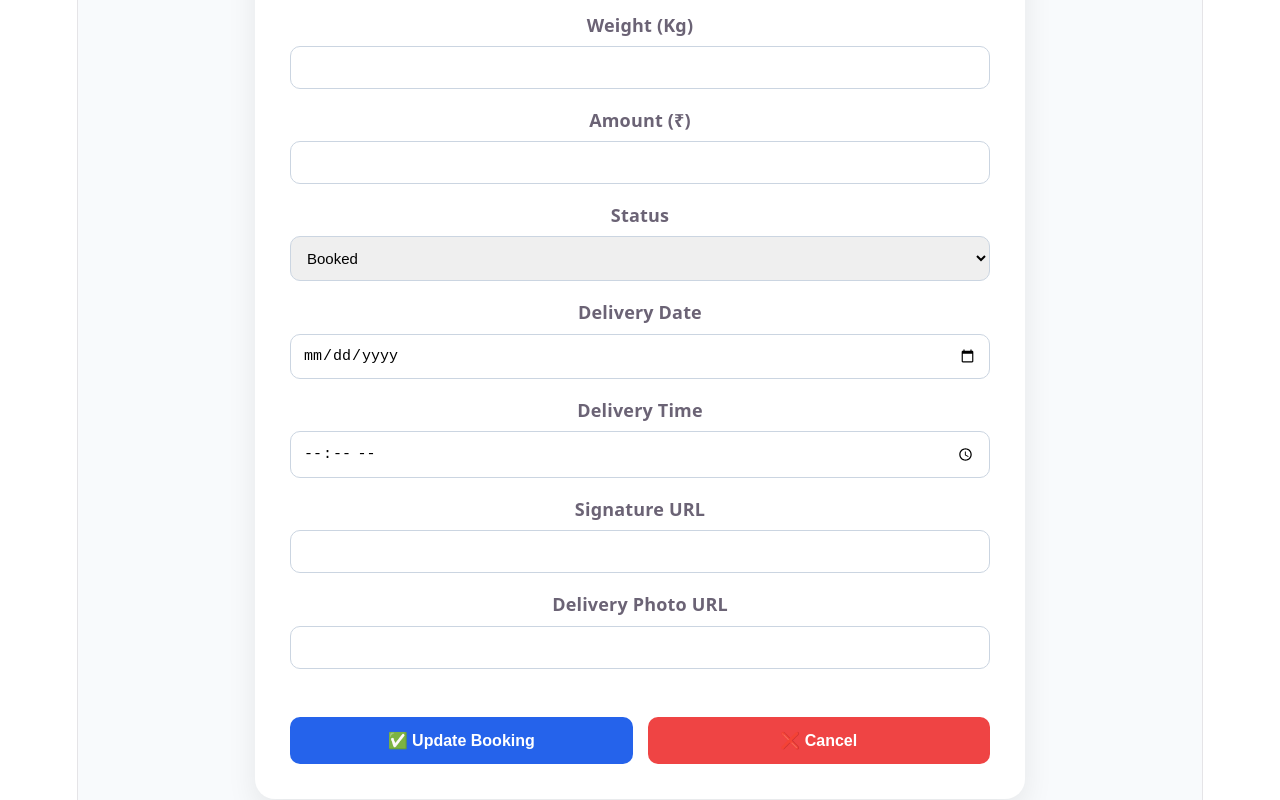
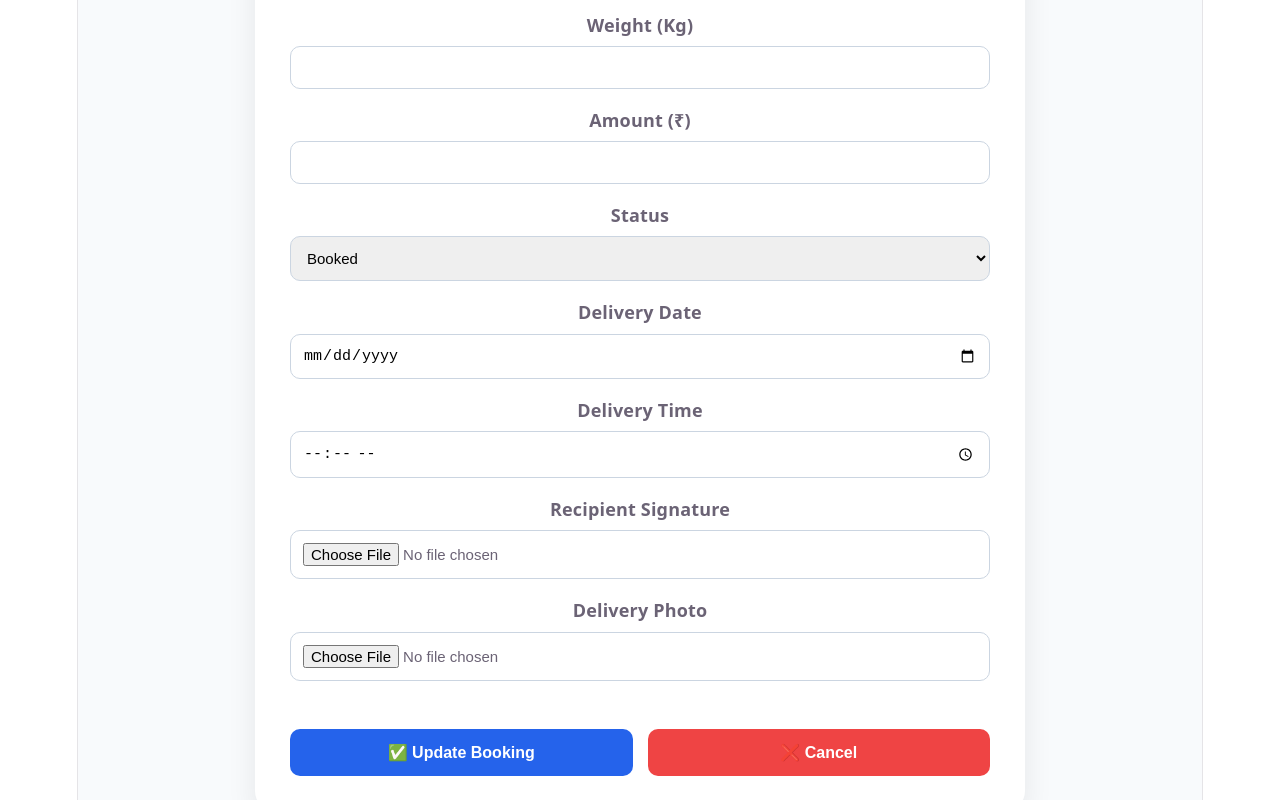
Before and after one commit to Raiki-rani/utkarsh-enterprises-frontend, a React (Vite) app: page /bookings/edit/1 in a window 1280 px wide. Shown: the part 1124-1924 px from the top of the page. Built offline with nearby package versions, Linux system fonts and the light colour scheme; no server answers; sample sign-in values are in the browser's storage.

Commit message:
Added upload in edit

```diff
--- a/src/pages/EditBooking.jsx
+++ b/src/pages/EditBooking.jsx
@@ -25,12 +25,17 @@ function EditBooking() {
         podImageUrl: "",
     });
 
+    const [signaturePreview, setSignaturePreview] = useState("");
+    const [podPreview, setPodPreview] = useState("");
+
     useEffect(() => {
         loadBooking();
     }, []);
 
     const loadBooking = async () => {
+
         try {
+
             const response = await api.get(`/bookings/${id}`);
 
             setBooking({
@@ -51,19 +56,72 @@ function EditBooking() {
                 podImageUrl: response.data.podImageUrl || "",
             });
 
+            setSignaturePreview(response.data.signatureUrl || "");
+            setPodPreview(response.data.podImageUrl || "");
+
         } catch (error) {
 
             console.log(error);
+
             alert("Failed to load booking.");
 
         }
+
     };
 
     const handleChange = (e) => {
+
         setBooking({
             ...booking,
             [e.target.name]: e.target.value,
         });
+
+    };
+
+    const handleSignatureUpload = (e) => {
+
+        const file = e.target.files[0];
+
+        if (!file) return;
+
+        const reader = new FileReader();
+
+        reader.onloadend = () => {
+
+            setBooking(prev => ({
+                ...prev,
+                signatureUrl: reader.result,
+            }));
+
+            setSignaturePreview(reader.result);
+
+        };
+
+        reader.readAsDataURL(file);
+
+    };
+
+    const handlePodUpload = (e) => {
+
+        const file = e.target.files[0];
+
+        if (!file) return;
+
+        const reader = new FileReader();
+
+        reader.onloadend = () => {
+
+            setBooking(prev => ({
+                ...prev,
+                podImageUrl: reader.result,
+            }));
+
+            setPodPreview(reader.result);
+
+        };
+
+        reader.readAsDataURL(file);
+
     };
 
     const updateBooking = async (e) => {
@@ -71,7 +129,6 @@ function EditBooking() {
         e.preventDefault();
 
         try {
-            console.log("Booking being sent:", booking);
 
             await api.put(`/bookings/update/${id}`, booking);
 
@@ -90,7 +147,6 @@ function EditBooking() {
     };
 
     return (
-
         <div
     style={{
         background: "#f8fafc",
@@ -100,7 +156,13 @@ function EditBooking() {
 >
 
     <div style={{ marginBottom: "30px" }}>
-                <h1 style={{ margin: 0, color: "#0f172a" }}>
+
+        <h1
+            style={{
+                margin: 0,
+                color: "#0f172a",
+            }}
+        >
             ✏️ Edit Booking
         </h1>
 
@@ -112,6 +174,7 @@ function EditBooking() {
         >
             Update courier booking details.
         </p>
+
     </div>
 
     <div
@@ -128,34 +191,94 @@ function EditBooking() {
         <form onSubmit={updateBooking}>
 
             <label><strong>Tracking Number</strong></label>
-                    <input type="text" name="trackingNumber" value={booking.trackingNumber} onChange={handleChange} style={inputStyle} />
+            <input
+                type="text"
+                name="trackingNumber"
+                value={booking.trackingNumber}
+                onChange={handleChange}
+                style={inputStyle}
+            />
 
             <label><strong>Sender Name</strong></label>
-                    <input type="text" name="senderName" value={booking.senderName} onChange={handleChange} style={inputStyle} />
+            <input
+                type="text"
+                name="senderName"
+                value={booking.senderName}
+                onChange={handleChange}
+                style={inputStyle}
+            />
 
             <label><strong>Sender Phone</strong></label>
-                    <input type="text" name="senderPhone" value={booking.senderPhone} onChange={handleChange} style={inputStyle} />
+            <input
+                type="text"
+                name="senderPhone"
+                value={booking.senderPhone}
+                onChange={handleChange}
+                style={inputStyle}
+            />
 
             <label><strong>Receiver Name</strong></label>
-                    <input type="text" name="receiverName" value={booking.receiverName} onChange={handleChange} style={inputStyle} />
+            <input
+                type="text"
+                name="receiverName"
+                value={booking.receiverName}
+                onChange={handleChange}
+                style={inputStyle}
+            />
 
             <label><strong>Receiver Phone</strong></label>
-                    <input type="text" name="receiverPhone" value={booking.receiverPhone} onChange={handleChange} style={inputStyle} />
+            <input
+                type="text"
+                name="receiverPhone"
+                value={booking.receiverPhone}
+                onChange={handleChange}
+                style={inputStyle}
+            />
 
             <label><strong>From City</strong></label>
-                    <input type="text" name="fromCity" value={booking.fromCity} onChange={handleChange} style={inputStyle} />
+            <input
+                type="text"
+                name="fromCity"
+                value={booking.fromCity}
+                onChange={handleChange}
+                style={inputStyle}
+            />
 
             <label><strong>To City</strong></label>
-                    <input type="text" name="toCity" value={booking.toCity} onChange={handleChange} style={inputStyle} />
+            <input
+                type="text"
+                name="toCity"
+                value={booking.toCity}
+                onChange={handleChange}
+                style={inputStyle}
+            />
 
             <label><strong>Parcel Type</strong></label>
-                    <input type="text" name="parcelType" value={booking.parcelType} onChange={handleChange} style={inputStyle} />
+            <input
+                type="text"
+                name="parcelType"
+                value={booking.parcelType}
+                onChange={handleChange}
+                style={inputStyle}
+            />
 
             <label><strong>Weight (Kg)</strong></label>
-                    <input type="number" name="weight" value={booking.weight} onChange={handleChange} style={inputStyle} />
+            <input
+                type="number"
+                name="weight"
+                value={booking.weight}
+                onChange={handleChange}
+                style={inputStyle}
+            />
 
             <label><strong>Amount (₹)</strong></label>
-                    <input type="number" name="amount" value={booking.amount} onChange={handleChange} style={inputStyle} />
+            <input
+                type="number"
+                name="amount"
+                value={booking.amount}
+                onChange={handleChange}
+                style={inputStyle}
+            />
 
             <label><strong>Status</strong></label>
 
@@ -171,24 +294,101 @@ function EditBooking() {
                 <option value="Delivered">Delivered</option>
                 <option value="Cancelled">Cancelled</option>
             </select>
+            <label><strong>Delivery Date</strong></label>
 
-                    <label><strong>Delivery Date</strong></label>
-                    <input type="date" name="deliveryDate" value={booking.deliveryDate} onChange={handleChange} style={inputStyle} />
+            <input
+                type="date"
+                name="deliveryDate"
+                value={booking.deliveryDate}
+                onChange={handleChange}
+                style={inputStyle}
+            />
 
             <label><strong>Delivery Time</strong></label>
-                    <input type="time" name="deliveryTime" value={booking.deliveryTime} onChange={handleChange} style={inputStyle} />
 
-                    <label><strong>Signature URL</strong></label>
-                    <input type="text" name="signatureUrl" value={booking.signatureUrl} onChange={handleChange} style={inputStyle} />
+            <input
+                type="time"
+                name="deliveryTime"
+                value={booking.deliveryTime}
+                onChange={handleChange}
+                style={inputStyle}
+            />
 
-                    <label><strong>Delivery Photo URL</strong></label>
-                    <input type="text" name="podImageUrl" value={booking.podImageUrl} onChange={handleChange} style={inputStyle} />
+            <label><strong>Recipient Signature</strong></label>
+
+            <input
+                type="file"
+                accept="image/*"
+                onChange={handleSignatureUpload}
+                style={inputStyle}
+            />
+
+            {signaturePreview && (
+
+                <div
+                    style={{
+                        textAlign: "center",
+                        marginBottom: "20px",
+                    }}
+                >
+
+                    <img
+                        src={signaturePreview}
+                        alt="Signature Preview"
+                        style={{
+                            width: "220px",
+                            height: "80px",
+                            objectFit: "contain",
+                            border: "1px solid #cbd5e1",
+                            borderRadius: "10px",
+                            padding: "10px",
+                            background: "white",
+                        }}
+                    />
+
+                </div>
+
+            )}
+
+            <label><strong>Delivery Photo</strong></label>
+
+            <input
+                type="file"
+                accept="image/*"
+                onChange={handlePodUpload}
+                style={inputStyle}
+            />
+
+            {podPreview && (
+
+                <div
+                    style={{
+                        textAlign: "center",
+                        marginBottom: "25px",
+                    }}
+                >
+
+                    <img
+                        src={podPreview}
+                        alt="Delivery Preview"
+                        style={{
+                            width: "300px",
+                            maxWidth: "100%",
+                            borderRadius: "12px",
+                            border: "1px solid #cbd5e1",
+                        }}
+                    />
+
+                </div>
+
+            )}
+
             <div
                 style={{
                     display: "flex",
                     justifyContent: "space-between",
+                    gap: "15px",
                     marginTop: "30px",
-                            gap: "15px",
                 }}
             >
             <button
@@ -225,6 +425,7 @@ function EditBooking() {
                 >
                     ❌ Cancel
                 </button>
+
             </div>
 
         </form>
@@ -234,6 +435,7 @@ function EditBooking() {
 </div>
 
     );
+
 }
 
 const inputStyle = {
```
Lines whose indentation alone changed are shown as unchanged.
